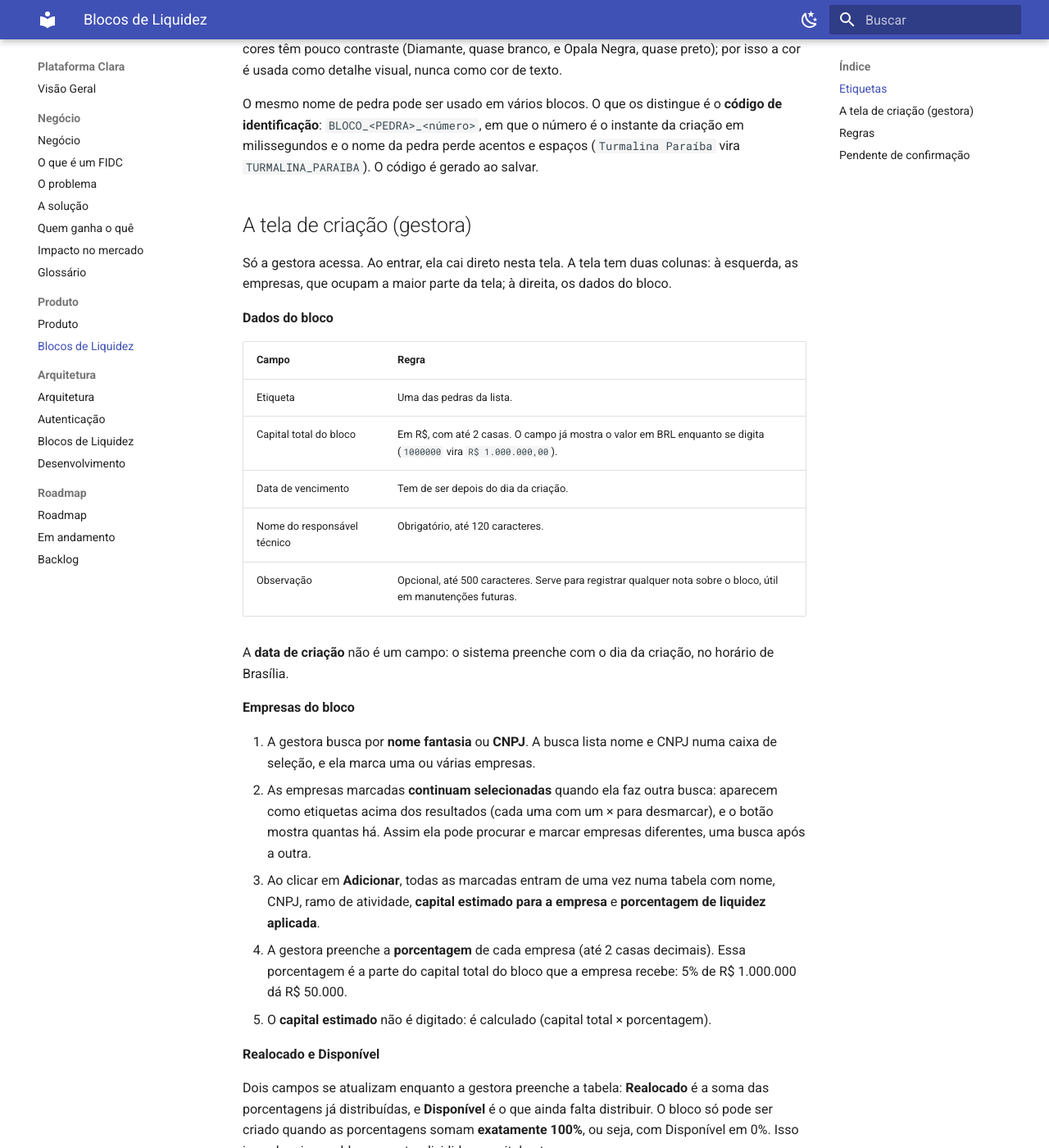
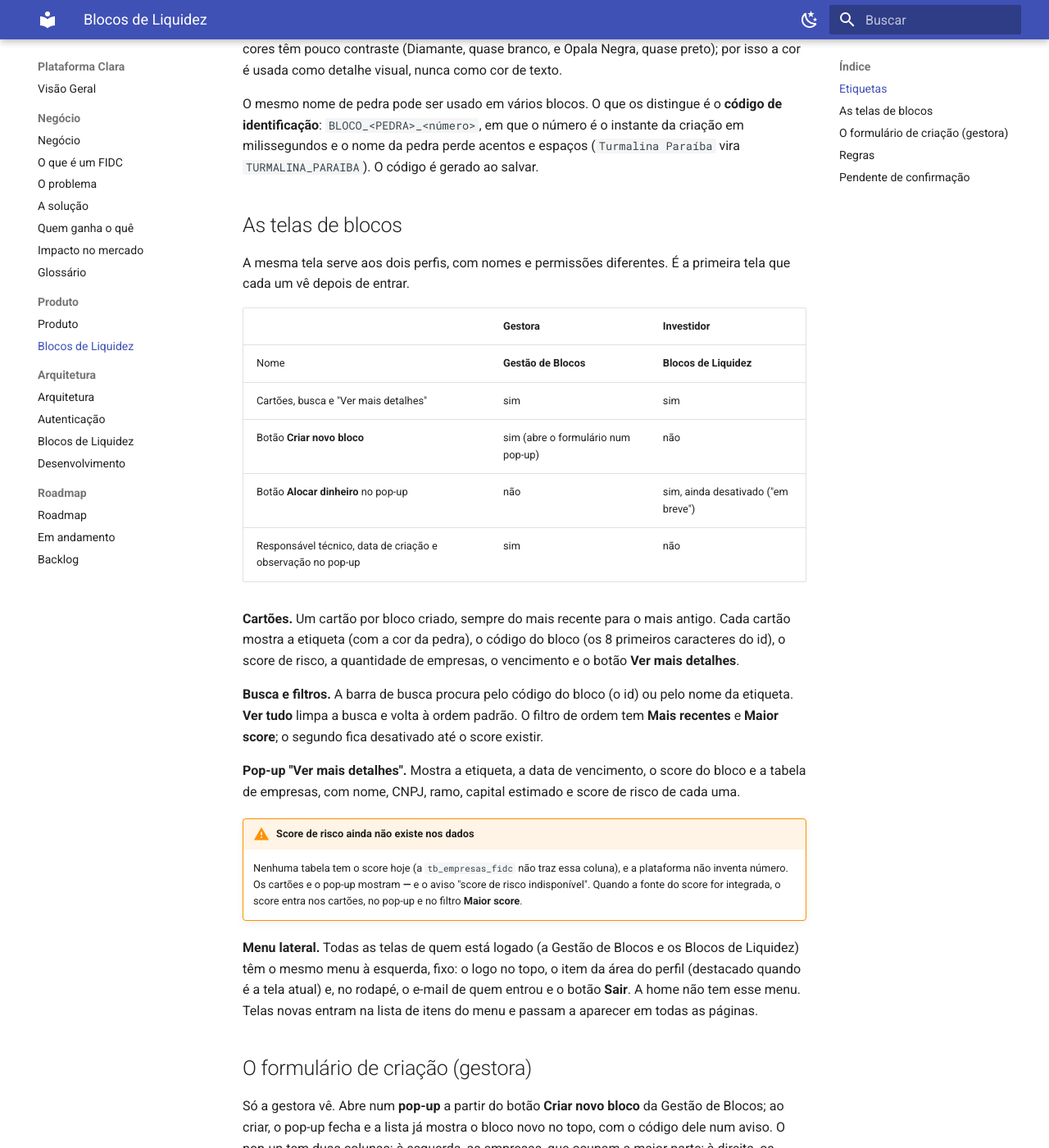
Before and after one commit to Moreira-89/plataforma_clara, an MkDocs documentation site: the page built from docs/produto/blocos-de-liquidez.md, in a window 1280 px wide and 1400 px high, scrolled down 835 px. Shown: the whole window at 82% size. Built offline with MkDocs 1.6.1 and Material for MkDocs 9.7.7, drawn with Linux system fonts in a browser that asks for light colours; some of the changed text lies outside the part shown.

Commit message:
docs: telas de blocos, menu lateral e blocos de exemplo
- Produto: telas de blocos por perfil, menu lateral e pop-up de criacao
- Arquitetura: dados de exemplo (seed-demo) e SQL para apagar
- Estrutura do frontend no desenvolvimento e no CLAUDE.md

Co-Authored-By: Claude Opus 5.5 <noreply@anthropic.com>

```diff
--- a/docs/produto/blocos-de-liquidez.md
+++ b/docs/produto/blocos-de-liquidez.md
@@ -1,8 +1,8 @@
 # Blocos de Liquidez
 
 Um **Bloco de Liquidez** é um conjunto de empresas, montado pela gestora, em que o
-capital do fundo é distribuído. Esta página descreve a tela em que a gestora cria um
-bloco. As telas do investidor ainda não foram definidas.
+capital do fundo é distribuído. Esta página descreve as telas de blocos (a lista, para gestora e investidor, e o
+formulário de criação, só da gestora).
 
 ## Etiquetas
 
@@ -29,10 +29,49 @@ O mesmo nome de pedra pode ser usado em vários blocos. O que os distingue é o
 criação em milissegundos e o nome da pedra perde acentos e espaços
 (`Turmalina Paraíba` vira `TURMALINA_PARAIBA`). O código é gerado ao salvar.
 
-## A tela de criação (gestora)
+## As telas de blocos
 
-Só a gestora acessa. Ao entrar, ela cai direto nesta tela. A tela tem duas colunas:
-à esquerda, as empresas, que ocupam a maior parte da tela; à direita, os dados do bloco.
+A mesma tela serve aos dois perfis, com nomes e permissões diferentes. É a primeira tela
+que cada um vê depois de entrar.
+
+| | Gestora | Investidor |
+| --- | --- | --- |
+| Nome | **Gestão de Blocos** | **Blocos de Liquidez** |
+| Cartões, busca e "Ver mais detalhes" | sim | sim |
+| Botão **Criar novo bloco** | sim (abre o formulário num pop-up) | não |
+| Botão **Alocar dinheiro** no pop-up | não | sim, ainda desativado ("em breve") |
+| Responsável técnico, data de criação e observação no pop-up | sim | não |
+
+**Cartões.** Um cartão por bloco criado, sempre do mais recente para o mais antigo.
+Cada cartão mostra a etiqueta (com a cor da pedra), o código do bloco (os 8 primeiros
+caracteres do id), o score de risco, a quantidade de empresas, o vencimento e o botão
+**Ver mais detalhes**.
+
+**Busca e filtros.** A barra de busca procura pelo código do bloco (o id) ou pelo nome da
+etiqueta. **Ver tudo** limpa a busca e volta à ordem padrão. O filtro de ordem tem
+**Mais recentes** e **Maior score**; o segundo fica desativado até o score existir.
+
+**Pop-up "Ver mais detalhes".** Mostra a etiqueta, a data de vencimento, o score do bloco e
+a tabela de empresas, com nome, CNPJ, ramo, capital estimado e score de risco de cada uma.
+
+!!! warning "Score de risco ainda não existe nos dados"
+    Nenhuma tabela tem o score hoje (a `tb_empresas_fidc` não traz essa coluna), e a
+    plataforma não inventa número. Os cartões e o pop-up mostram **—** e o aviso "score de
+    risco indisponível". Quando a fonte do score for integrada, o score entra nos cartões, no
+    pop-up e no filtro **Maior score**.
+
+**Menu lateral.** Todas as telas de quem está logado (a Gestão de Blocos e os Blocos de
+Liquidez) têm o mesmo menu à esquerda, fixo: o logo no topo, o item da área do perfil
+(destacado quando é a tela atual) e, no rodapé, o e-mail de quem entrou e o botão **Sair**.
+A home não tem esse menu. Telas novas entram na lista de itens do menu e passam a aparecer em
+todas as páginas.
+
+## O formulário de criação (gestora)
+
+Só a gestora vê. Abre num **pop-up** a partir do botão **Criar novo bloco** da Gestão de
+Blocos; ao criar, o pop-up fecha e a lista já mostra o bloco novo no topo, com o código dele
+num aviso. O pop-up tem duas colunas: à esquerda, as empresas, que ocupam a maior parte; à
+direita, os dados do bloco.
 
 **Dados do bloco**
 
@@ -85,6 +124,5 @@ Os detalhes técnicos (tabelas, rotas e erros) estão em
 - **Uma empresa em vários blocos.** Hoje vale "um só", como a gestora definiu para o
   momento, mas o grupo ainda vai confirmar. Se mudar, a busca deixa de filtrar e a
   gravação deixa de recusar.
-- **Lista de blocos da gestora.** A tela que lista os blocos já criados está desenhada,
-  mas ainda não foi implementada.
-- **Telas do investidor** para explorar e escolher blocos: a definir.
+- **Score de risco** do bloco e de cada empresa: de onde vem e quando entra (ver aviso acima).
+- **Alocar dinheiro:** como o investidor aporta ainda não foi definido; o botão está desativado.
```
Also changed, not shown: CLAUDE.md (+3 -2 lines), docs/arquitetura/blocos.md (+15 -0 lines), docs/arquitetura/desenvolvimento.md (+6 -3 lines).
